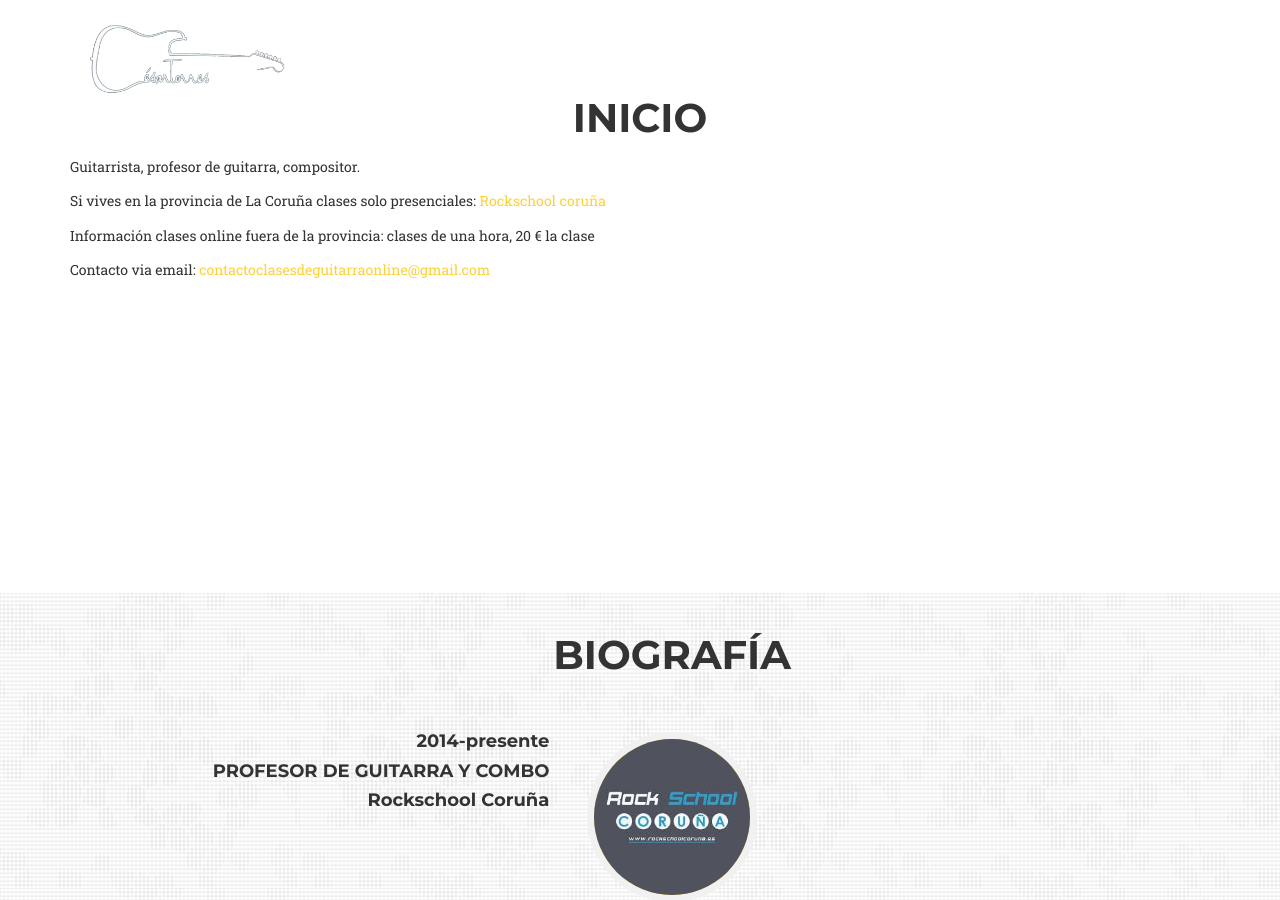
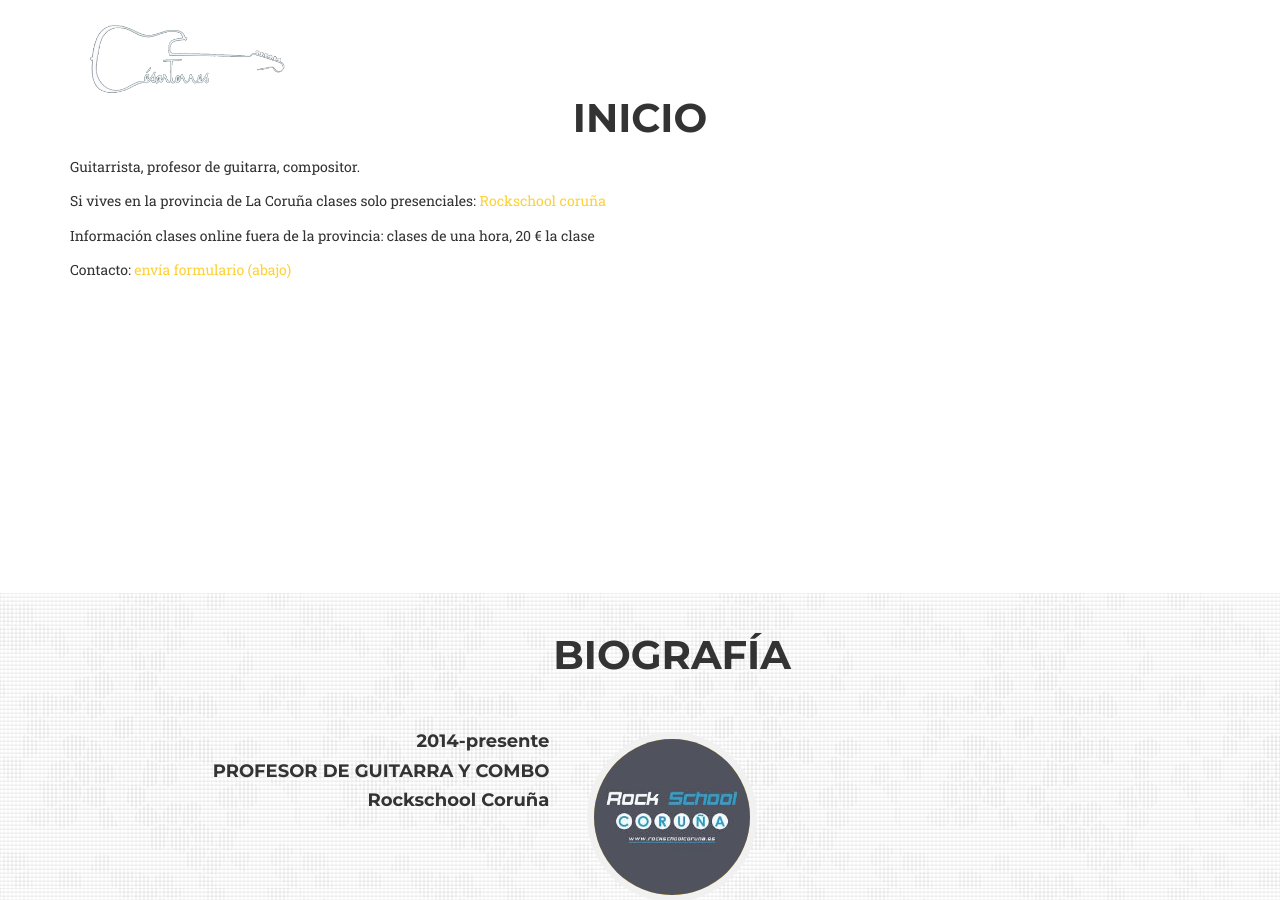
Before and after one commit to cesartorresmusic/cesartorresmusic.github.io, a Jekyll site: the page built from README.md, in a window 1280 px wide and 900 px high, scrolled down 852 px. Built offline with Jekyll 4.4.1, drawn with Linux system fonts in a browser that asks for light colours; some web fonts are replaced; our own code applies the rules of GitHub Pages for plain Markdown files.

Commit message:
link to form

```diff
--- a/_includes/inicio.html
+++ b/_includes/inicio.html
@@ -19,7 +19,7 @@
                     Información clases online fuera de la provincia: clases de una hora, 20 € la clase
                 </p>
                 <p>
-                    Contacto via email: <a href="mailto:contactoclasesdeguitarraonline@gmail.com">contactoclasesdeguitarraonline@gmail.com</a>
+                    Contacto: <a href="#contact">envía formulario (abajo)</a>
                 </p>
             </div>
         </div>
```
